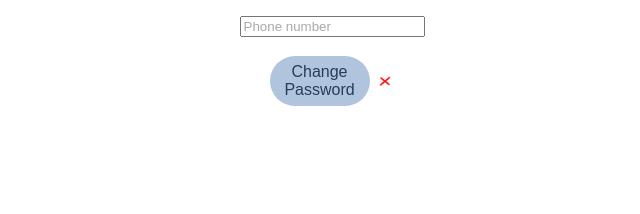
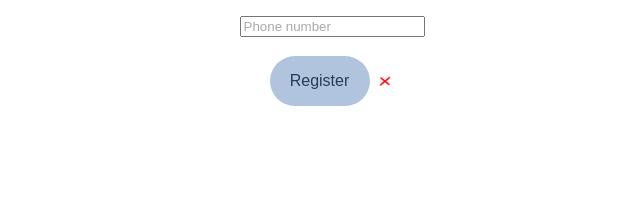
Before and after one commit to alfacorso2024Settembre/PD-client-base, a plain HTML site: page Register.html in a window 1280 px wide. Shown: the part 458-672 px from the top of the page, 308-948 px from the left. Drawn offline with Linux system fonts and the light colour scheme.

Commit message:
cambio testo del buttone register

```diff
--- a/Register.html
+++ b/Register.html
@@ -61,7 +61,7 @@
                 <input style="color:darkgray" type="text" id="fnumber" value="Phone number" onfocus="this.value=''" ><br>
                 <!--<div class="register-confirm-container"> -->
                     <div class="register-confirm-container">
-                        <button class="register-button" >Change Password</button>
+                        <button class="register-button" >Register</button>
                         <img class="auth-form-status" src ="./img/Red-cross.png" >
                     </div>
                 <!--<img class="auth-form-status" src ="./img/Red-cross.png" >-->
```
Also changed, not shown: ResetPassword.html (+0 -1 lines).
